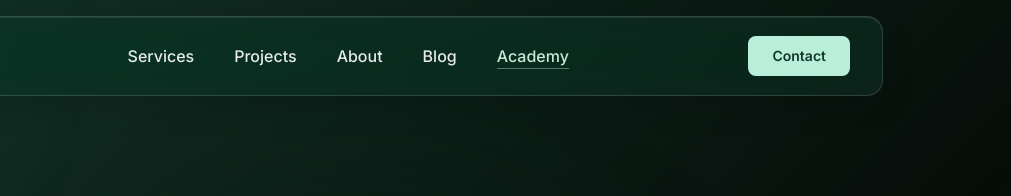
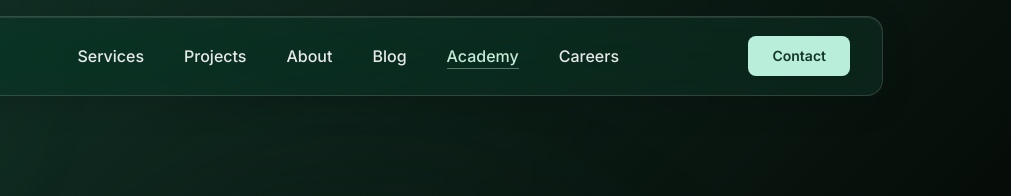
Before and after one commit to sai9ram/theupliv, a plain HTML site: page academy.html in a window 1280 px wide. Shown: the top 196 px of the page, 269-1280 px from the left. Drawn offline with nearby package versions, Linux system fonts and the light colour scheme.

Commit message:
Add Careers navigation link to all remaining pages

```diff
--- a/academy.html
+++ b/academy.html
@@ -365,6 +365,7 @@
             <a class="font-body text-base font-medium text-on-primary/90 hover:text-secondary-fixed transition-colors" href="about.html">About</a>
             <a class="font-body text-base font-medium text-on-primary/90 hover:text-secondary-fixed transition-colors" href="index.html#blog">Blog</a>
             <a class="font-body text-base font-medium text-[#c5ebd9] border-b border-[#c5ebd9]/40 transition-colors" href="academy.html">Academy</a>
+            <a class="font-body text-base font-medium text-on-primary/90 hover:text-secondary-fixed transition-colors" href="careers.html">Careers</a>
         </div>
         <!-- Trailing Action -->
         <div class="flex items-center gap-6">
@@ -391,6 +392,7 @@
         <a class="text-on-primary/90 hover:text-secondary-fixed py-2" href="about.html">About</a>
         <a class="text-on-primary/90 hover:text-secondary-fixed py-2" href="index.html#blog">Blog</a>
         <a class="text-[#c5ebd9] py-2" href="academy.html">Academy</a>
+        <a class="text-on-primary/90 hover:text-secondary-fixed py-2" href="careers.html">Careers</a>
     </div>
     <div class="pb-8">
         <a href="index.html#cta-section" class="block w-full py-4 text-center bg-secondary-fixed text-primary font-bold rounded-xl shadow-lg">
```
Also changed, not shown: index.html (+2 -0 lines), projects.html (+2 -0 lines), service.html (+2 -0 lines).
